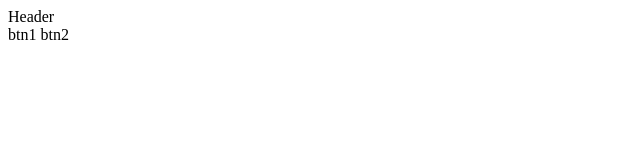
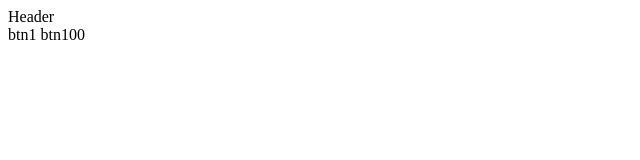
Before and after one commit to maponraj77/Samples, a plain HTML site: page index.html in a window 1280 px wide. Shown: the full height of the page, 0-640 px from the left. Drawn offline with Linux system fonts and the light colour scheme.

Commit message:
updated html

```diff
--- a/index.html
+++ b/index.html
@@ -8,7 +8,7 @@
 <body>
     <header>Header</header>
     <buttons>btn1</buttons>
-    <buttons>btn2</buttons>
+    <buttons>btn100</buttons>
 
 </body>
 </html>
```
